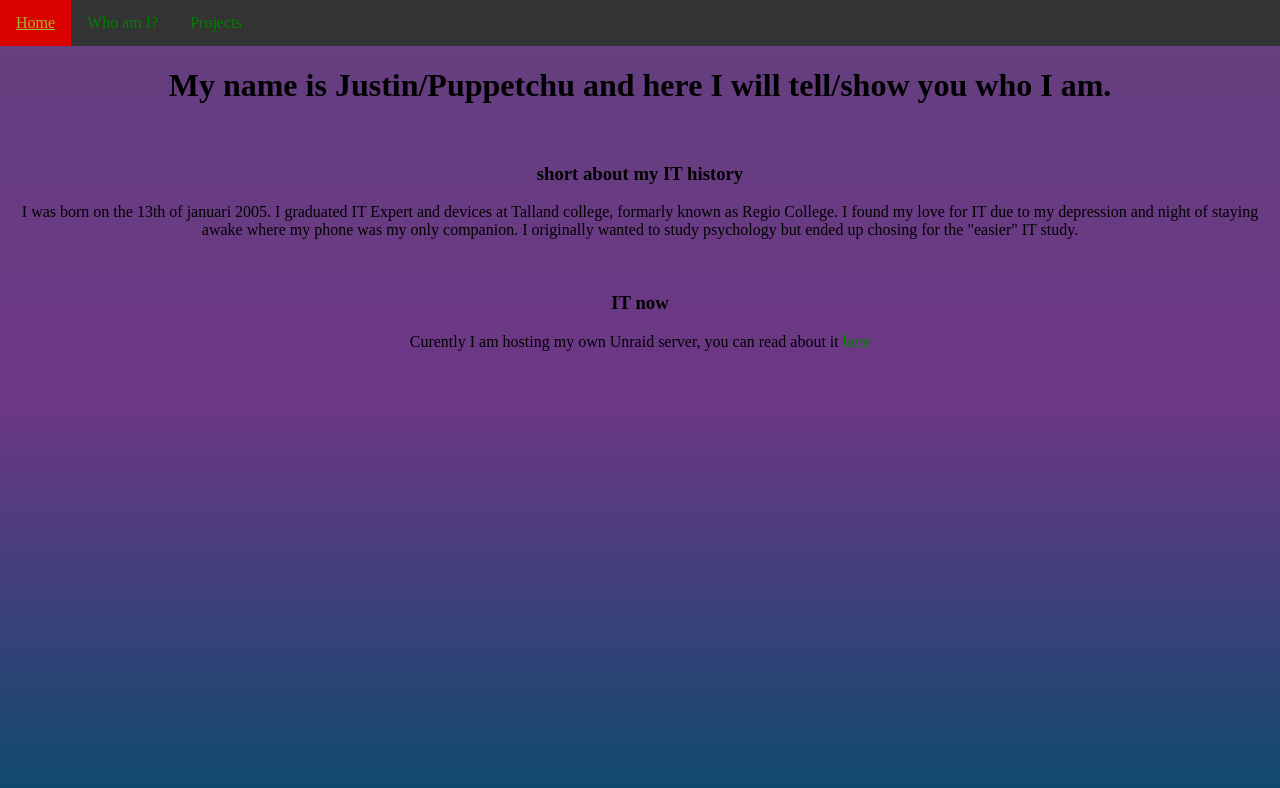
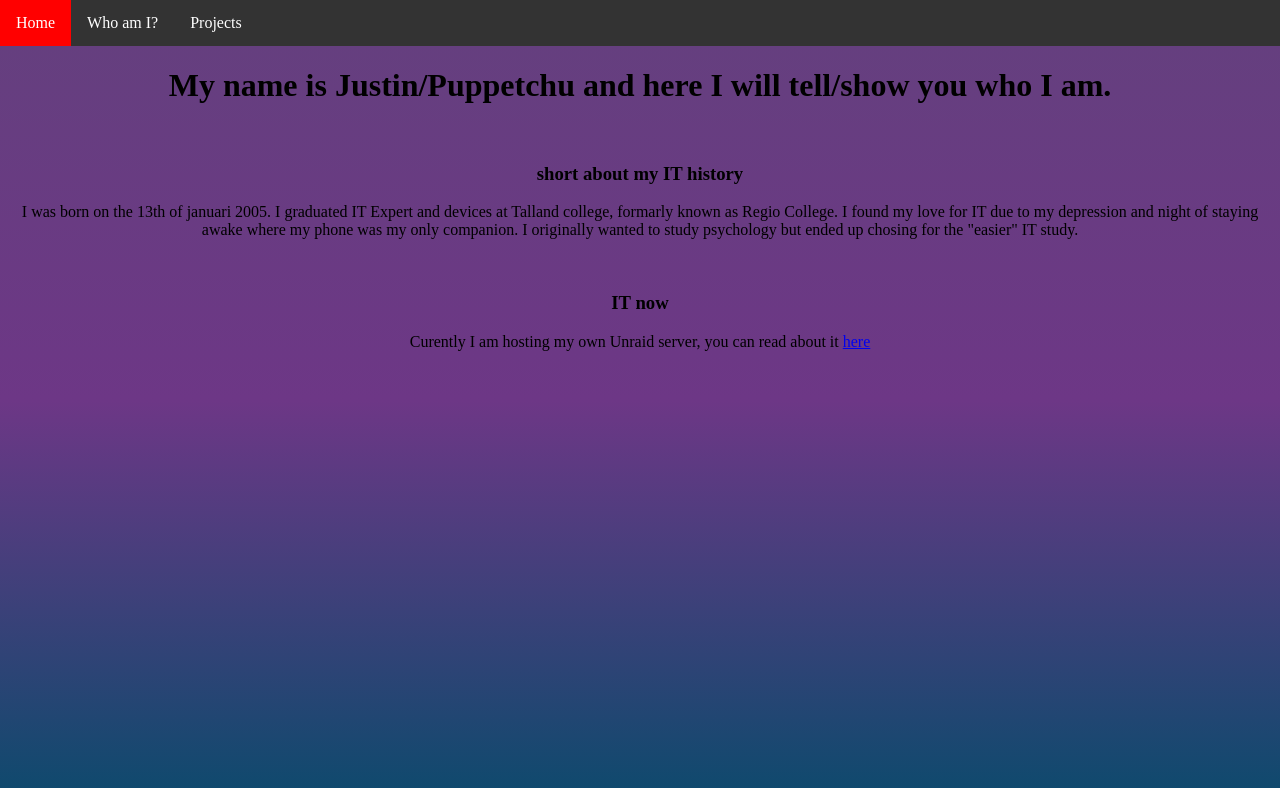
Before and after one commit to Puppetchu/Website, a plain HTML site: page aboutme.html in a window 1280 px wide. Drawn offline with Linux system fonts and the light colour scheme.

Commit message:
Add files via upload

```diff
--- a/aboutme.html
+++ b/aboutme.html
@@ -39,14 +39,14 @@ li {
 
 li a, .dropbtn {
   display: inline-block;
-  color: rgb(214, 108, 108);
+  color: white;
   text-align: center;
   padding: 14px 16px;
   text-decoration: none;
 }
 
 li a:hover, .dropdown:hover .dropbtn {
-  background-color: rgb(219, 2, 2);
+  background-color: red;
 }
 
 li.dropdown {
@@ -56,7 +56,7 @@ li.dropdown {
 .dropdown-content {
   display: none;
   position: absolute;
-  background-color: #ffffff;
+  background-color: #f9f9f9;
   min-width: 160px;
   box-shadow: 0px 8px 16px 0px rgba(0,0,0,0.2);
   z-index: 1;
@@ -74,17 +74,6 @@ li.dropdown {
 
 .dropdown:hover .dropdown-content {
   display: block;
-}
-a:link {
-  color: green;
-  background-color: transparent;
-  text-decoration: none;
-}
-
-a:hover {
-  color: rgb(161, 180, 49);
-  background-color: transparent;
-  text-decoration: underline;
 }
 
 </style>
```
